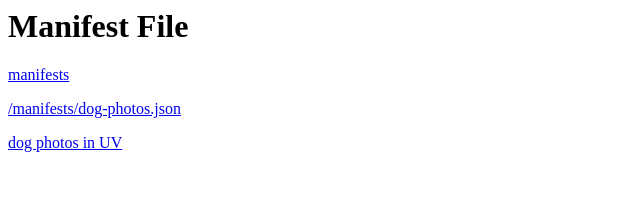
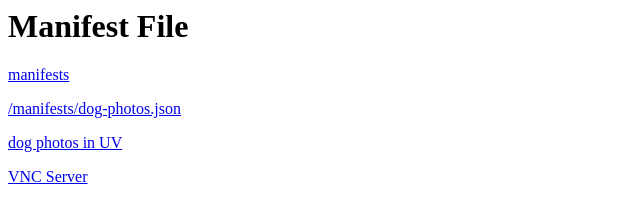
Before and after one commit to terrywbrady/dspaceDockerTesting, a plain HTML site: page faiiif/index.html in a window 1280 px wide. Shown: the whole page, without its empty margins (0-640 px from the left). Drawn offline with Linux system fonts and the light colour scheme.

Commit message:
add vnc to html

```diff
--- a/faiiif/index.html
+++ b/faiiif/index.html
@@ -4,5 +4,6 @@
 <p><a href="/manifests">manifests</a></p>
 <p><a href="/manifests/dog-photos.json">/manifests/dog-photos.json</a></p>
 <p><a href="/uv/app.html?manifestUri=/manifests/dog-photos.json">dog photos in UV</a></p>
+<p><a href="VNCPATH">VNC Server</a></p>
 </body>
 </html>
```
